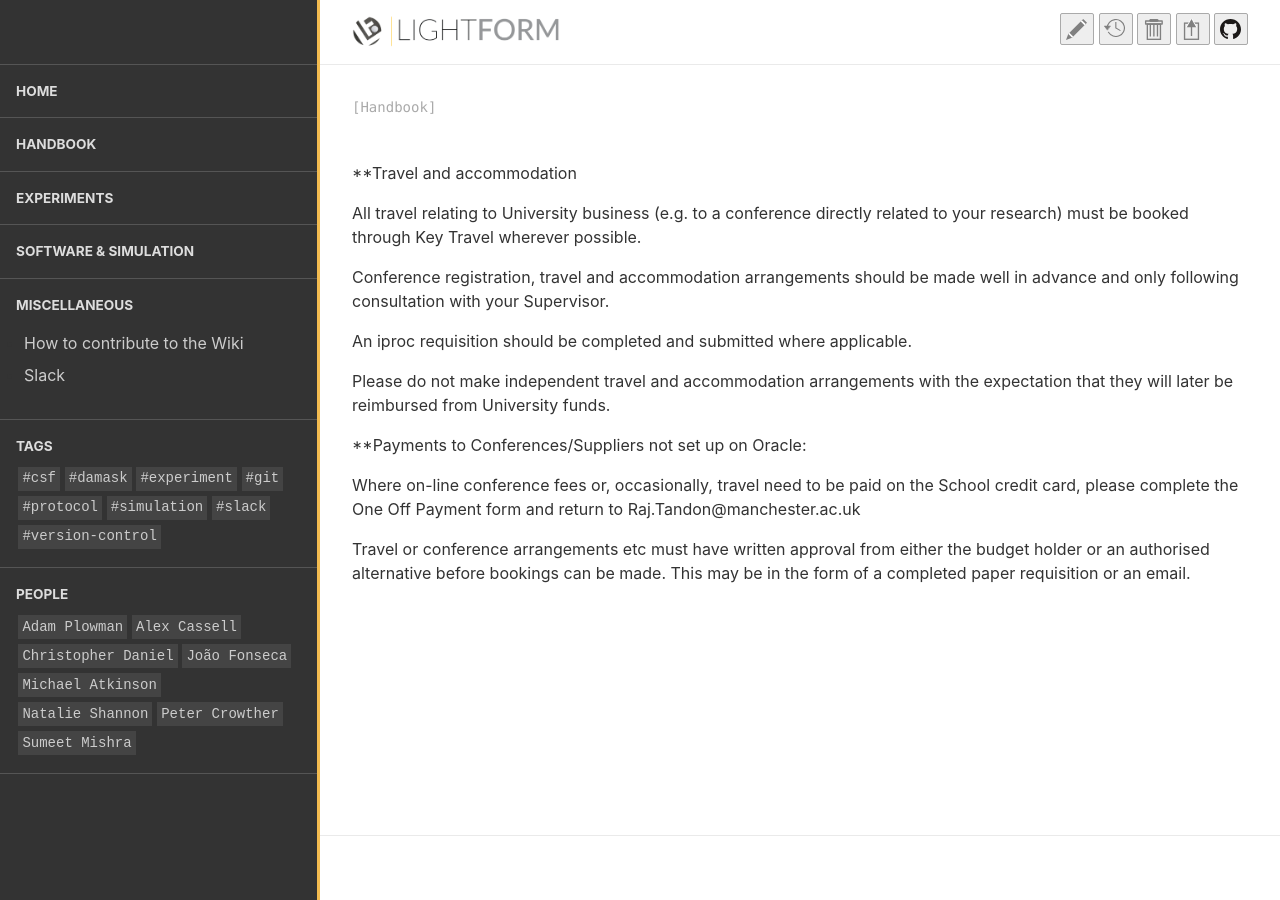
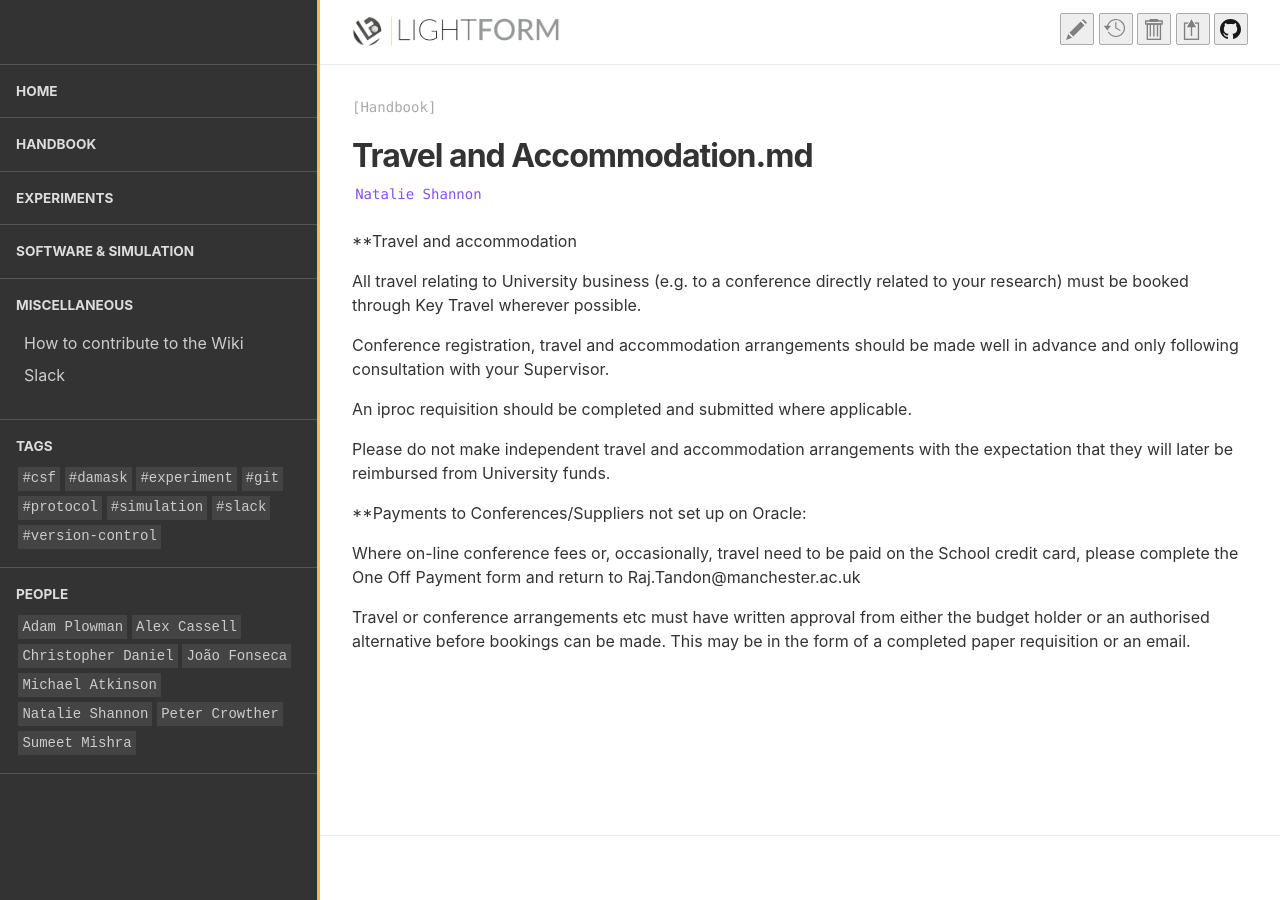
Before and after one commit to LightForm-group/wiki, a Jekyll site: the page built from collections/_handbook/Travel .md, in a window 1280 px wide. Built offline with Jekyll 4.4.1, drawn with Linux system fonts in a browser that asks for light colours.

Commit message:
Update Travel .md

```diff
--- a/collections/_handbook/Travel .md
+++ b/collections/_handbook/Travel .md
@@ -1,6 +1,6 @@
 ---
-Title:  Travel and Accommodation.md
-Author: Natalie Shannon
+title:  Travel and Accommodation.md
+author: Natalie Shannon
 ---
 
 **Travel and accommodation
```
